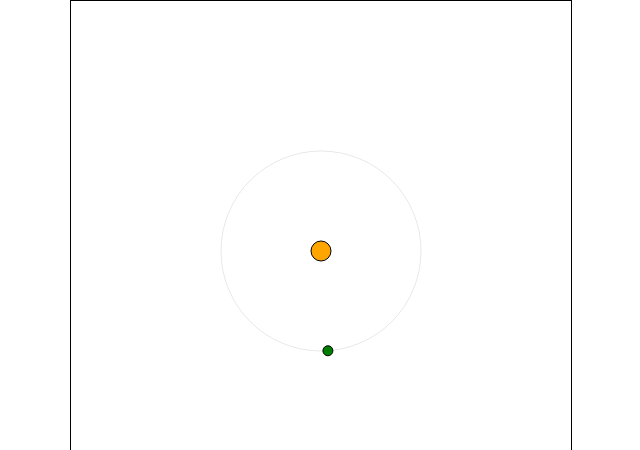
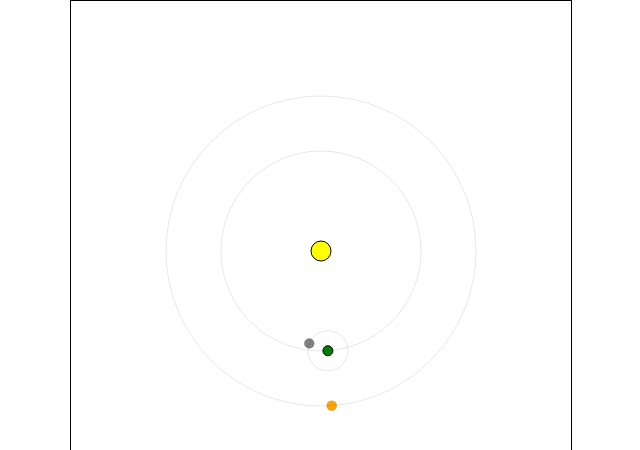
Before and after one commit to MarkSchemmer/porfolio-version-two, a React (Create React App) app: page /sol in a window 1280 px wide. Shown: the top 450 px of the page, without its empty margins (319-959 px from the left). Built offline with nearby package versions, Linux system fonts and the light colour scheme.

Commit message:
planets can now rotate around sub planets like a moon rotating around the earth.

```diff
--- a/src/GameApps/Solar/Solar.ts
+++ b/src/GameApps/Solar/Solar.ts
@@ -28,6 +28,8 @@ export class Planet extends Circle {
 
     public setSunPoint = (sP: Point) => this.sunPoint = sP;
 
+    public setDelta = (n: number) => this.delta = n;
+
     public calcNextAngle = () => {
         this.angle += this.timeInterval * this.delta;
     }
--- a/src/GameApps/Solar/SolarComponent.tsx
+++ b/src/GameApps/Solar/SolarComponent.tsx
@@ -6,9 +6,18 @@ import { Planet } from "./Solar";
 import { Point } from "../../Utils/Util";
 
 export const SolarComponent = (props:any) => {
-    let sunRef = useRef(new Planet(new Point(250, 250), 10, Math.PI * 10 / 1000000, null, 0, "orange", 100));
+    let sunRef = useRef(new Planet(new Point(250, 250), 10, Math.PI * 10 / 1000000, null, 0, "yellow", 100));
+
     let earthRef = useRef(new Planet(new Point(150+250, 250), 5, Math.PI * 10 / 1000000, null, 0, "green", 100));
     earthRef.current.setSunPoint(sunRef.current.point);
+
+    let earthMoonRef = useRef(new Planet(new Point(150+250, 250), 5, Math.PI * 10 / 1000000, null, 0, "grey", 20));
+    earthMoonRef.current.setSunPoint(earthRef.current.point);
+
+    earthMoonRef.current.setDelta(2000)
+
+    let marsRef = useRef(new Planet(new Point((150+250), 250), 5, Math.PI * 10 / 1000000, null, 0, "orange", 155));
+    marsRef.current.setSunPoint(sunRef.current.point);
 
     let lastTimeStampRef = useRef<number | null>(null);
     let speedRef = useRef(Math.PI * 10 / 1000000);
@@ -24,12 +33,18 @@ export const SolarComponent = (props:any) => {
 
     useEffect(() => {
 
-    }, [sunRef, earthRef]);
+    }, [sunRef, earthRef, earthMoonRef, marsRef]);
 
     let draw = (ctx:any, canvas:any, options: IOptions, now:number) => {
         sunRef.current.drawSolid(ctx);
         earthRef.current.drawSolid(ctx);
         earthRef.current.drawRadiusFromSunToCenterOfPlanet(ctx);
+
+        earthMoonRef.current.drawSolid(ctx);
+        earthMoonRef.current.drawRadiusFromSunToCenterOfPlanet(ctx);
+
+        marsRef.current.drawSolid(ctx);
+        marsRef.current.drawRadiusFromSunToCenterOfPlanet(ctx);
     };
 
     let calculations = (ctx:any, canvas:any, options: IOptions, now:number) => {
@@ -44,6 +59,9 @@ export const SolarComponent = (props:any) => {
 
         */
        earthRef.current.rotatePlanetAroundOhterCircle(sun.point);
+       earthMoonRef.current.rotatePlanetAroundOhterCircle(earthRef.current.point);
+       marsRef.current.rotatePlanetAroundOhterCircle(sun.point);
+
 
     };
 
```
